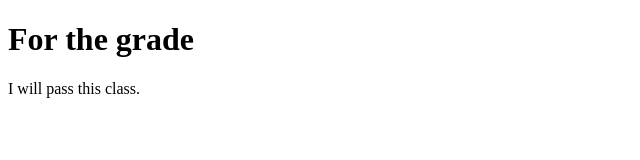
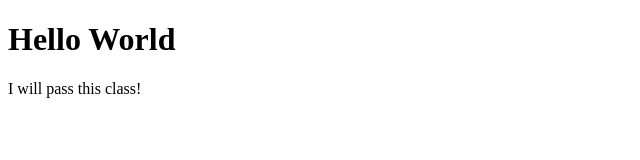
Before and after one commit to jared0425/jared0425.github.io, a plain HTML site: page index.html in a window 1280 px wide. Shown: the whole page, without its empty margins (0-640 px from the left). Drawn offline with Linux system fonts and the light colour scheme.

Commit message:
Update index.html

```diff
--- a/index.html
+++ b/index.html
@@ -5,8 +5,8 @@
 </head>
 <body>
 
-<h1>For the grade</h1>
-<p>I will pass this class.</p>
+<h1>Hello World</h1>
+<p>I will pass this class!</p>
 
 </body>
 </html>
```
